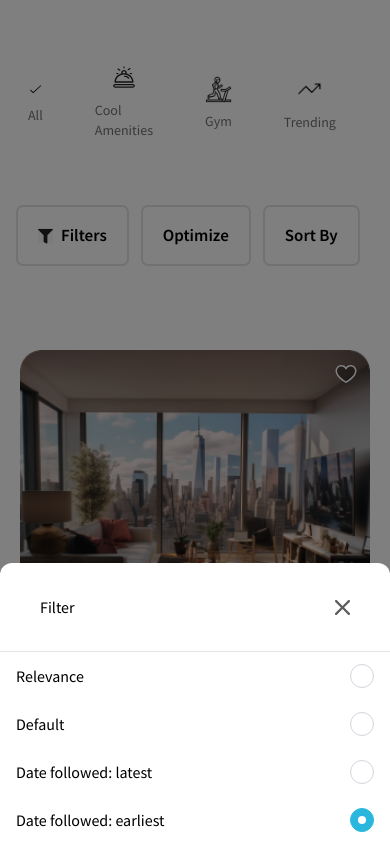
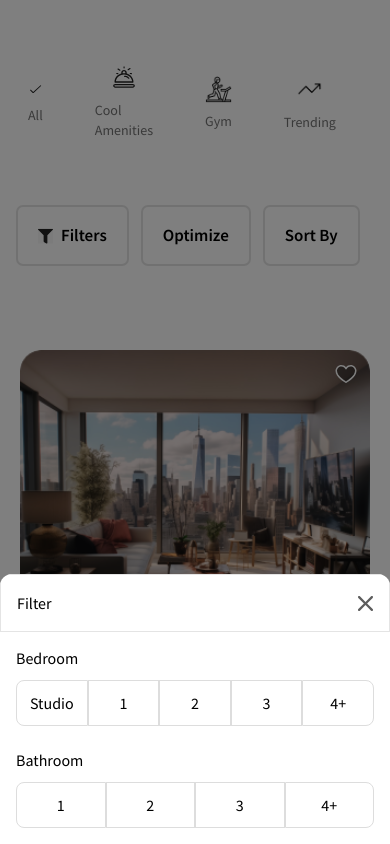
Before and after one commit to shariful10/jiibs, a Next.js app: page / in a window 390 px wide. Both pictures are taken after a click on the button "Filters". Shown: the top 844 px of the page. Built offline with nearby package versions, Linux system fonts and the light colour scheme.

Commit message:
added mobile bottom menu

```diff
--- /dev/null
+++ b/src/Components/Filters/BedAndBath.jsx
@@ -0,0 +1,57 @@
+import React from "react";
+
+export default function BedAndBath() {
+  return (
+    <div className="flex flex-col gap-6 p-4">
+      <div>
+        <span className="block font-normal text-base leading-5 mb-3">
+          Bedroom
+        </span>
+        <div className="flex w-full">
+          {/* <span class="flex-1 border border-t-0 border-l-0 border-r-0 border-gray-300 rounded-tl-6">
+            Studio
+          </span>
+          <span class="flex-1 border border-gray-300">1</span>
+          <span class="flex-1 border border-gray-300">2</span>
+          <span class="flex-1 border border-t-0 border-r-0 border-l-0 border-gray-300 rounded-tr-6">
+            3
+          </span> */}
+          <span className="inline-block text-center w-full border border-[#ddd] font-normal text-base leading-5 py-3 rounded-s-lg">
+            Studio
+          </span>
+          <span className="inline-block text-center w-full border border-[#ddd] font-normal text-base leading-5 py-3">
+            1
+          </span>
+          <span className="inline-block text-center w-full border border-[#ddd] font-normal text-base leading-5 py-3">
+            2
+          </span>
+          <span className="inline-block text-center w-full border border-[#ddd] font-normal text-base leading-5 py-3">
+            3
+          </span>
+          <span className="inline-block text-center w-full border border-[#ddd] font-normal text-base leading-5 py-3 rounded-e-lg">
+            4+
+          </span>
+        </div>
+      </div>
+      <div>
+        <span className="block font-normal text-base leading-5 mb-3">
+          Bathroom
+        </span>
+        <div className="flex w-full">
+          <span className="inline-block text-center w-full border border-[#ddd] font-normal text-base leading-5 py-3 rounded-s-lg">
+            1
+          </span>
+          <span className="inline-block text-center w-full border border-[#ddd] font-normal text-base leading-5 py-3">
+            2
+          </span>
+          <span className="inline-block text-center w-full border border-[#ddd] font-normal text-base leading-5 py-3">
+            3
+          </span>
+          <span className="inline-block text-center w-full border border-[#ddd] font-normal text-base leading-5 py-3 rounded-e-lg">
+            4+
+          </span>
+        </div>
+      </div>
+    </div>
+  );
+}
--- /dev/null
+++ b/src/Components/Filters/Price.jsx
@@ -0,0 +1,5 @@
+import React from "react";
+
+export default function Price() {
+  return <div></div>;
+}
--- /dev/null
+++ b/src/Components/MobileBottomMenu/index.jsx
@@ -0,0 +1,70 @@
+import React from "react";
+
+export default function MobileBottomMenu() {
+  return (
+    <div className="md:hidden fixed bottom-0 left-0 w-full flex justify-center gap-7 bg-white py-3 border border-[#E4E4E4]">
+      <div className="flex flex-col gap-1 items-center hover:text-[#2AB7DD] hover:cursor-pointer">
+        <span>
+          <svg
+            xmlns="http://www.w3.org/2000/svg"
+            width="24"
+            height="24"
+            viewBox="0 0 24 24"
+            fill="none"
+          >
+            <path
+              d="M21 21L17.5001 17.5M20 11.5C20 16.1944 16.1944 20 11.5 20C6.80558 20 3 16.1944 3 11.5C3 6.80558 6.80558 3 11.5 3C16.1944 3 20 6.80558 20 11.5Z"
+              stroke="#222222"
+              stroke-width="2"
+              stroke-linecap="round"
+              stroke-linejoin="round"
+            />
+          </svg>
+        </span>
+        <span>Search</span>
+      </div>
+
+      <div className="flex flex-col gap-1 items-center hover:text-[#2AB7DD] hover:cursor-pointer">
+        <span>
+          <svg
+            xmlns="http://www.w3.org/2000/svg"
+            width="24"
+            height="24"
+            viewBox="0 0 24 24"
+            fill="none"
+          >
+            <path
+              d="M16.1111 3C19.6333 3 22 6.3525 22 9.48C22 15.8138 12.1778 21 12 21C11.8222 21 2 15.8138 2 9.48C2 6.3525 4.36667 3 7.88889 3C9.91111 3 11.2333 4.02375 12 4.92375C12.7667 4.02375 14.0889 3 16.1111 3Z"
+              stroke="#222222"
+              stroke-width="2"
+              stroke-linecap="round"
+              stroke-linejoin="round"
+            />
+          </svg>
+        </span>
+        <span>Save</span>
+      </div>
+
+      <div className="flex flex-col gap-1 items-center hover:text-[#2AB7DD] hover:cursor-pointer">
+        <span>
+          <svg
+            xmlns="http://www.w3.org/2000/svg"
+            width="22"
+            height="22"
+            viewBox="0 0 22 22"
+            fill="none"
+          >
+            <path
+              d="M4.3163 18.4384C4.92462 17.0052 6.34492 16 8 16H14C15.6551 16 17.0754 17.0052 17.6837 18.4384M15 8.5C15 10.7091 13.2091 12.5 11 12.5C8.79086 12.5 7 10.7091 7 8.5C7 6.29086 8.79086 4.5 11 4.5C13.2091 4.5 15 6.29086 15 8.5ZM21 11C21 16.5228 16.5228 21 11 21C5.47715 21 1 16.5228 1 11C1 5.47715 5.47715 1 11 1C16.5228 1 21 5.47715 21 11Z"
+              stroke="#222222"
+              stroke-width="2"
+              stroke-linecap="round"
+              stroke-linejoin="round"
+            />
+          </svg>
+        </span>
+        <span>Log in</span>
+      </div>
+    </div>
+  );
+}
--- a/src/Components/Regular/Modal/Modal.jsx
+++ b/src/Components/Regular/Modal/Modal.jsx
@@ -44,7 +44,7 @@ const Modal = ({
       } bg-white`}
       onClick={(e) => e.stopPropagation()}
     >
-      <div className="flex justify-between items-center border-b border-[#E4E4E4] py-8 px-10">
+      <div className="flex justify-between items-center border border-[#E4E4E4] p-4">
         <h3>{name}</h3>
         <span onClick={onClose} className="cursor-pointer">
           <svg
--- a/src/app/(root)/page.jsx
+++ b/src/app/(root)/page.jsx
@@ -7,10 +7,11 @@ import Modal from "@/Components/Regular/Modal/Modal";
 import Filter from "@/Components/Filters/Filter";
 import Checkbox from "@/Components/Regular/Toggle/Checkbox";
 import Sorting from "@/Components/Filters/Sorting";
+import BedAndBath from "@/Components/Filters/BedAndBath";
+import MobileBottomMenu from "@/Components/MobileBottomMenu";
 
 const Home = () => {
   const [isModalOpen, setIsModalOpen] = useState(false);
-  const [isChecked, setIsChecked] = useState(false);
 
   const handleFilterModal = () => {
     setIsModalOpen(!isModalOpen);
@@ -23,18 +24,19 @@ const Home = () => {
 
       <Modal
         isOpen={isModalOpen}
-        isMobileModal={true}
+        isMobileModal
         onClose={handleFilterModal}
         name="Filter"
         topRightContent={<h1>Reset</h1>}
       >
-        <Sorting />
+        <BedAndBath />
       </Modal>
       <div className="pt-12 pb-20 grid grid-cols-1 sm:grid-cols-2 md:grid-cols-3 lg:grid-cols-4 gap-10 p-5 md:p-0">
         {apartments.map((apartment, index) => (
           <ApartmentCard key={index} apartment={apartment} />
         ))}
       </div>
+      <MobileBottomMenu />
     </div>
   );
 };
```
